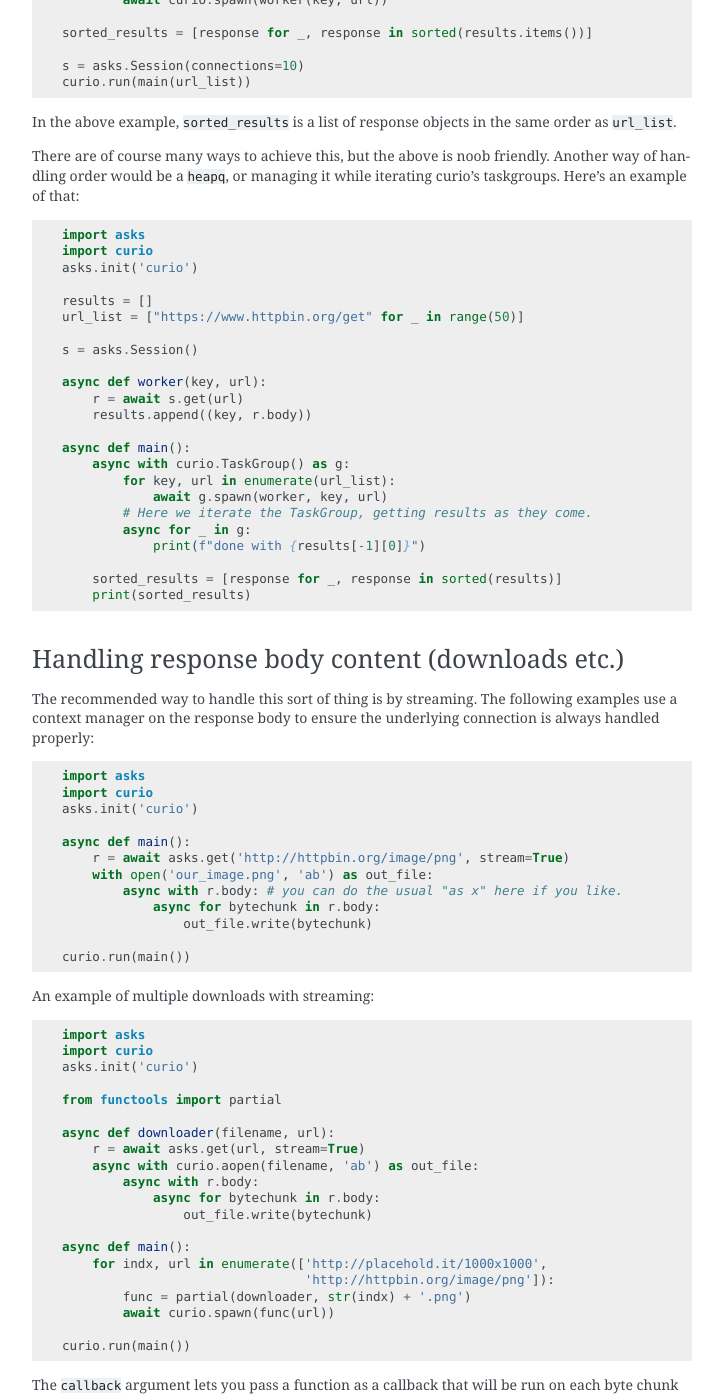
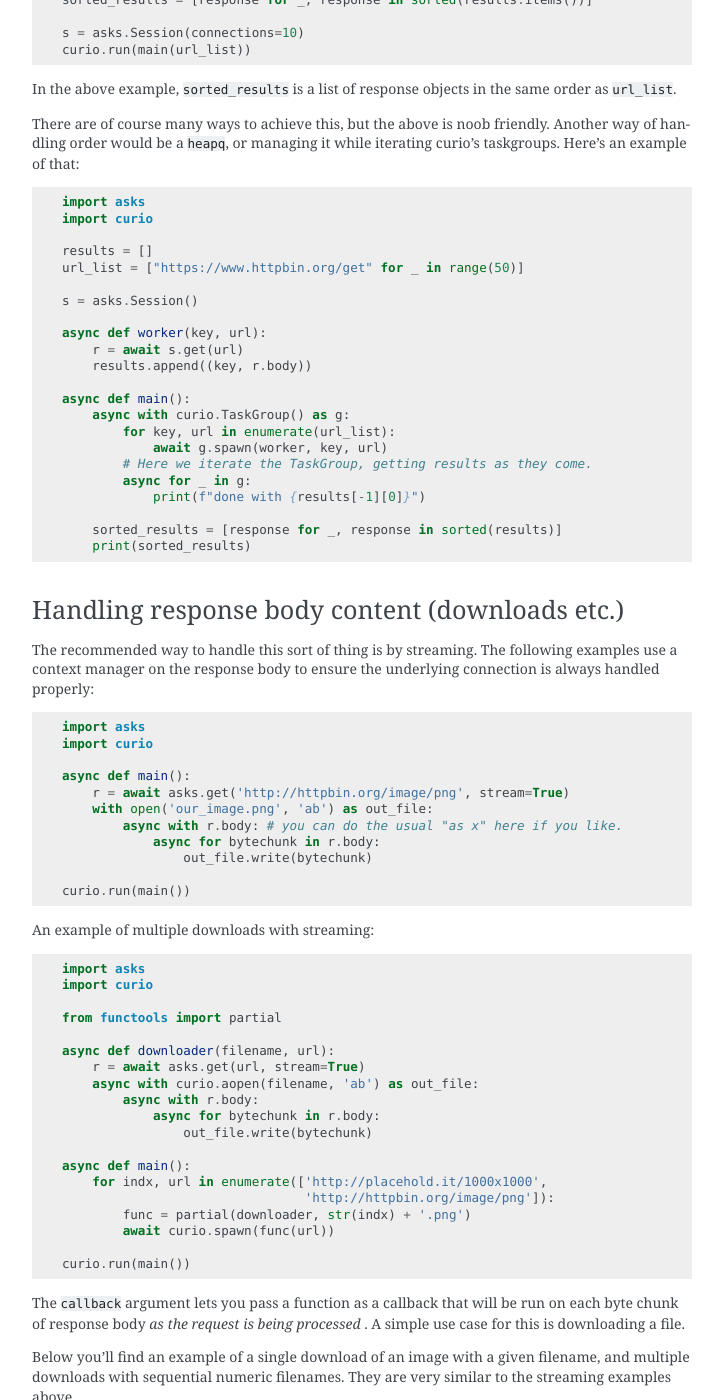
Before and after one commit to theelous3/asks, a Sphinx documentation site: the page built from docs/source/idioms.rst, in a window 1280 px wide and 1400 px high, scrolled down 1279 px. Shown: the whole window, without its empty margins (388-1111 px from the left). Built offline with Sphinx 7.4.7, drawn with Linux system fonts in a browser that asks for light colours; some of the changed text lies outside the part shown.

Commit message:
Remove more init references from code samples

```diff
--- a/docs/source/a-look-at-sessions.rst
+++ b/docs/source/a-look-at-sessions.rst
@@ -33,7 +33,6 @@ The ``Session``'s ``connections`` argument dictates the maximum number of concur
 
     import asks
     import curio
-    asks.init('curio')
 
     a_list_of_many_urls = ['wow', 'so', 'many', 'urls']
 
@@ -94,7 +93,6 @@ Please don't actually do this or the http://jsontest.com website will be very un
 
     import asks
     import curio
-    asks.init('curio')
 
     async def worker(s, num):
         r = await s.get(path='/' + str(num))
--- a/docs/source/idioms.rst
+++ b/docs/source/idioms.rst
@@ -14,7 +14,6 @@ If we wanted to request two thousand urls, we wouldn't want to spawn two thousan
 
     import asks
     import curio
-    asks.init('curio')
 
     async def worker(sema, url):
         async with sema:
@@ -52,7 +51,6 @@ This sounds more confusing in writing than it is in code. Take a look: ::
 
     import asks
     import curio
-    asks.init('curio')
 
     results = {}
 
@@ -78,7 +76,6 @@ There are of course many ways to achieve this, but the above is noob friendly. A
 
     import asks
     import curio
-    asks.init('curio')
 
     results = []
     url_list = ["https://www.httpbin.org/get" for _ in range(50)]
@@ -109,7 +106,6 @@ The following examples use a context manager on the response body to ensure the
 
     import asks
     import curio
-    asks.init('curio')
 
     async def main():
         r = await asks.get('http://httpbin.org/image/png', stream=True)
@@ -124,7 +120,6 @@ An example of multiple downloads with streaming: ::
 
     import asks
     import curio
-    asks.init('curio')
 
     from functools import partial
 
@@ -153,7 +148,6 @@ We define a callback function ``downloader`` that takes bytes and saves 'em, and
 
     import asks
     import curio
-    asks.init('curio')
 
     async def downloader(bytechunk):
         async with curio.aopen('our_image.png', 'ab') as out_file:
@@ -168,7 +162,6 @@ What about downloading a whole bunch of images, and naming them sequentially? ::
 
     import asks
     import curio
-    asks.init('curio')
 
     from functools import partial
 
@@ -192,7 +185,6 @@ Simply reference the ``Cookie`` 's ``.name`` and ``.value`` attributes as you pa
 
     import asks
     import curio
-    asks.init('curio')
 
     a_cookie = previous_response_object.cookies[0]
 
--- a/docs/source/index.rst
+++ b/docs/source/index.rst
@@ -76,7 +76,6 @@ Here's how to grab a single request and print its content::
     # single_get.py
     import asks
     import curio
-    asks.init('curio')
 
     async def grabber(url):
         r = await asks.get(url)
@@ -104,7 +103,6 @@ We'll use the ``Session`` class here to take advantage of connection pooling.::
 
     import asks
     import curio
-    asks.init('curio')
 
     path_list = ['a', 'list', 'of', '1000', 'paths']
 
--- a/docs/source/overview-of-funcs-and-args.rst
+++ b/docs/source/overview-of-funcs-and-args.rst
@@ -261,7 +261,6 @@ You can stream the body of a response by setting ``stream=True`` , and iterating
 
     import asks
     import curio
-    asks.init('curio')
 
     async def main():
         r = await asks.get('http://httpbin.org/image/png', stream=True)
@@ -277,7 +276,6 @@ You can get around this by context-managering the ``.body`` if there is a chance
 
     import asks
     import curio
-    asks.init('curio')
 
     async def main():
         r = await asks.get('http://httpbin.com/image/png', stream=True)
```
